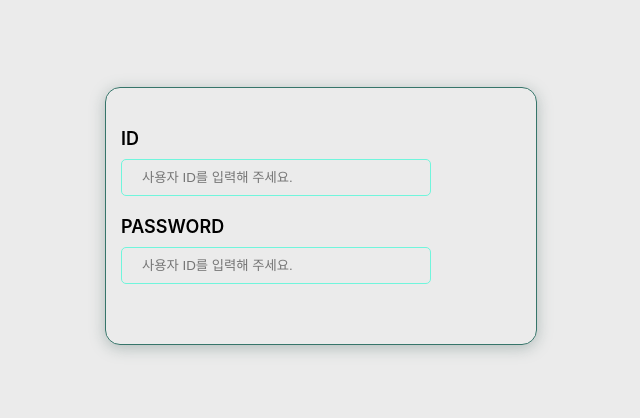
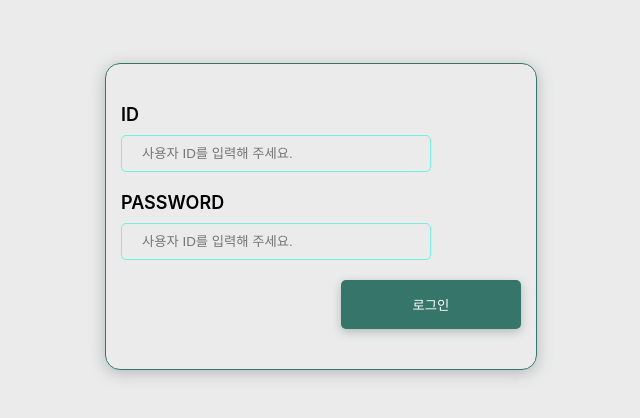
Before and after one commit to ksheyon123/project__fortress, a React (Create React App) app: page /login in a window 1280 px wide. Shown: the part 184-602 px from the top of the page, without its empty margins (319-959 px from the left). Built offline with nearby package versions, Linux system fonts and the light colour scheme.

Commit message:
Update button

```diff
--- a/src/components/common/Button.tsx
+++ b/src/components/common/Button.tsx
@@ -1,13 +1,67 @@
 import React from "react";
 import styled from "styled-components";
+import { theme } from "../../styles/theme";
+interface IProps {
+  handleOnClick: () => void;
+  name: string;
+  disabled?: boolean;
+  title?: string;
+  err?: string;
+  desc?: string;
+  align?: "right" | "left";
+}
 
-const StyledButton = styled.div`
-
+const StyledButton = styled.div<{ align: "right" | "left" }>`
+  display : flex;
+  justify-content :${props => props.align === "left" ? "flex-start" : "flex-end"};
+  & > div.btn-area {
+    width : 180px;
+    & > div.btn-title {
+      ${theme.b2}
+      margin-bottom : 10px;
+    }
+    & > button {
+      width : 100%;
+      color : ${theme.mono100};
+      padding : 15px 20px;
+      border-radius : 5px;
+      border: none;
+      background-color: ${theme.primaryBorderColor};
+      box-shadow : 0px 3px 10px 0px ${theme.primaryShadowRgb};
+    }
+    & > span {
+      margin-left : 15px;
+    }
+  }
+  & > div.err-txt {
+    position : absolute;
+    color : ${theme.err};
+  }
 `;
 
-const Button: React.FC = () => {
+const Button: React.FC<IProps> = (props) => {
+
+  const {
+    handleOnClick,
+    name,
+    disabled = false,
+    title,
+    err,
+    desc,
+    align = "right"
+  } = props;
+
   return (
-    <StyledButton>
+    <StyledButton align={align}>
+      <div className="btn-area">
+        {!!title && <div className="btn-title">{title}</div>}
+        <button disabled={disabled} onClick={handleOnClick}>
+          {name}
+        </button>
+        {!!desc && <span>{desc}</span>}
+      </div>
+
+      {!!err && <div className="err-txt">{err}</div>}
     </StyledButton>
   )
 }
--- a/src/pages/LoginPage.tsx
+++ b/src/pages/LoginPage.tsx
@@ -15,7 +15,6 @@ const StyledFlex = styled.div<{ isJustifyedCenter?: boolean; isAlignedCenter?: b
   isJustifyedCenter = true,
   isAlignedCenter = true
 }) => {
-
   return `
   display : flex;
   width : 100%;
@@ -43,9 +42,7 @@ const LoginPage: React.FC = () => {
         <StyledLogin>
           <Input title="ID" value={userId} setValue={setUserId} placeholder={"사용자 ID를 입력해 주세요."} />
           <Input title="PASSWORD" value={userId} setValue={setUserId} placeholder={"사용자 ID를 입력해 주세요."} />
-          <div>
-            <Button />
-          </div>
+          <Button name="로그인" handleOnClick={() => { }} />
         </StyledLogin>
       </StyledFlex>
     </StyledContainer>
--- a/src/styles/theme.tsx
+++ b/src/styles/theme.tsx
@@ -10,6 +10,7 @@ export const theme = {
 
   err: "#F5211D",
 
+  mono100: "#FFF",
   mono3Div: "#C8C8C8",
   mono6BG: "#EBEBEB",
 
```
